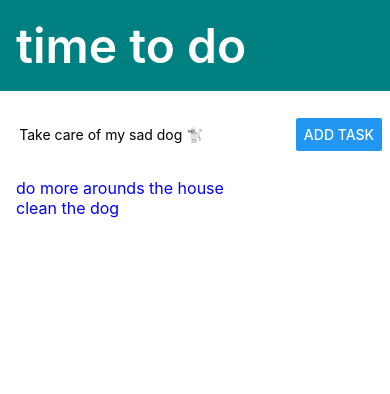
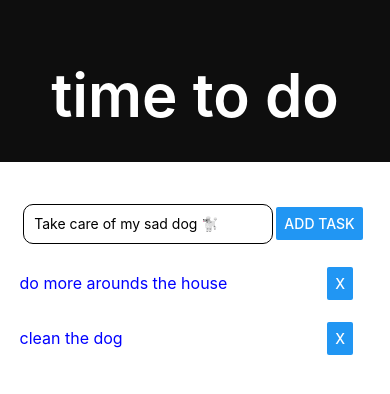
Before and after one commit to digthedill/todo-native, a React Native app: screen / in a window 390 px wide. Shown: the top 394 px of the page. Built offline with nearby package versions, Linux system fonts and the light colour scheme.

Commit message:
refactored styles for IOS and add/rm task working

```diff
--- a/App.js
+++ b/App.js
@@ -11,7 +11,6 @@ export default function App() {
     { timestamp: 1, task: "do more arounds the house" },
     { timestamp: 2, task: "clean the dog" },
   ])
-
   const handleNewTask = () => {
     //grab date time
     const timestamp = new Date()
@@ -35,7 +34,7 @@ export default function App() {
         <FlatList
           data={tasks}
           renderItem={({ item }) => (
-            <Task key={item.timestamp} task={item.task} />
+            <Task key={item.timestamp} item={item} setTasks={setTasks} />
           )}
         />
       </View>
@@ -53,16 +52,18 @@ const styles = StyleSheet.create({
     display: "flex",
     flexDirection: "row",
     width: "98%",
-    marginTop: "1rem",
+    padding: "5%",
+    marginTop: "5%",
     alignItems: "center",
   },
   tasksContainer: {
-    padding: "1rem",
-    flex: 4,
+    paddingLeft: "5%",
   },
   input: {
-    padding: "1rem",
-    margin: "0.2rem",
+    padding: "3%",
+    margin: "1%",
+    borderWidth: 1,
+    borderRadius: 10,
     width: "80%",
   },
   btn: {
--- a/components/Header.js
+++ b/components/Header.js
@@ -1,8 +1,8 @@
-import { Text, StyleSheet, View } from 'react-native'
+import { Text, StyleSheet, View } from "react-native"
 
 const Header = () => {
   return (
-        <View style={styles.container} >
+    <View style={styles.container}>
       <Text style={styles.title}>time to do</Text>
     </View>
   )
@@ -10,18 +10,20 @@ const Header = () => {
 
 const styles = StyleSheet.create({
   container: {
-        backgroundColor: 'teal',
-        width: '100%',
-        textAlign: 'center',
-        padding: '1rem'
-
+    backgroundColor: "#0e0e0e",
+    color: "#fefefe",
+    width: "100%",
+    display: "flex",
+    justifyContent: "center",
+    alignItems: "center",
+    paddingTop: "15%",
+    paddingBottom: "8%",
   },
   title: {
-        fontSize: '3rem',
-        fontWeight: '600',
-        color: 'white'
+    fontSize: 60,
+    fontWeight: "600",
+    color: "white",
   },
-
 })
 
 export default Header
--- a/components/Task.js
+++ b/components/Task.js
@@ -1,4 +1,4 @@
-import { StyleSheet, Text } from "react-native"
+import { Button, StyleSheet, Text, View } from "react-native"
 
 const Task = (props) => {
   /**
@@ -6,12 +6,31 @@ const Task = (props) => {
    * 1) ui for rearranging tasks
    * 2) checkbox for completeing tasks
    */
-  return <Text style={styles.task}>{props.task}</Text>
+  const removeTask = () => {
+    props.setTasks((arr) =>
+      arr.filter((task) => task.timestamp !== props.item.timestamp)
+    )
+  }
+
+  return (
+    <View style={styles.container}>
+      <Text style={styles.task}>{props.item.task}</Text>
+      <Button title="x" onPress={removeTask} />
+    </View>
+  )
 }
 
 const styles = StyleSheet.create({
+  container: {
+    display: "flex",
+    flexDirection: "row",
+    alignItems: "center",
+    justifyContent: "space-between",
+    width: "90%",
+    marginBottom: "6%",
+  },
   task: {
-    fontSize: "1rem",
+    fontSize: 16,
     color: "blue",
   },
 })
```
Lines whose indentation alone changed are shown as unchanged.
